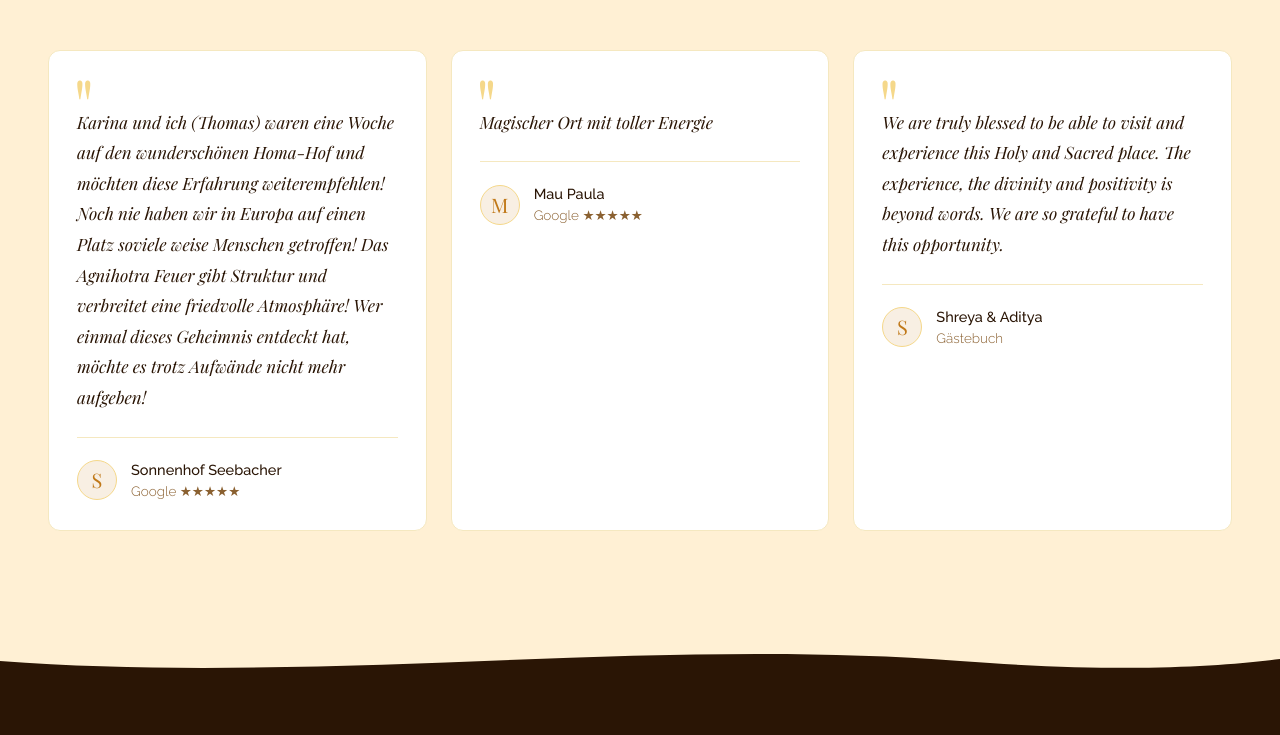
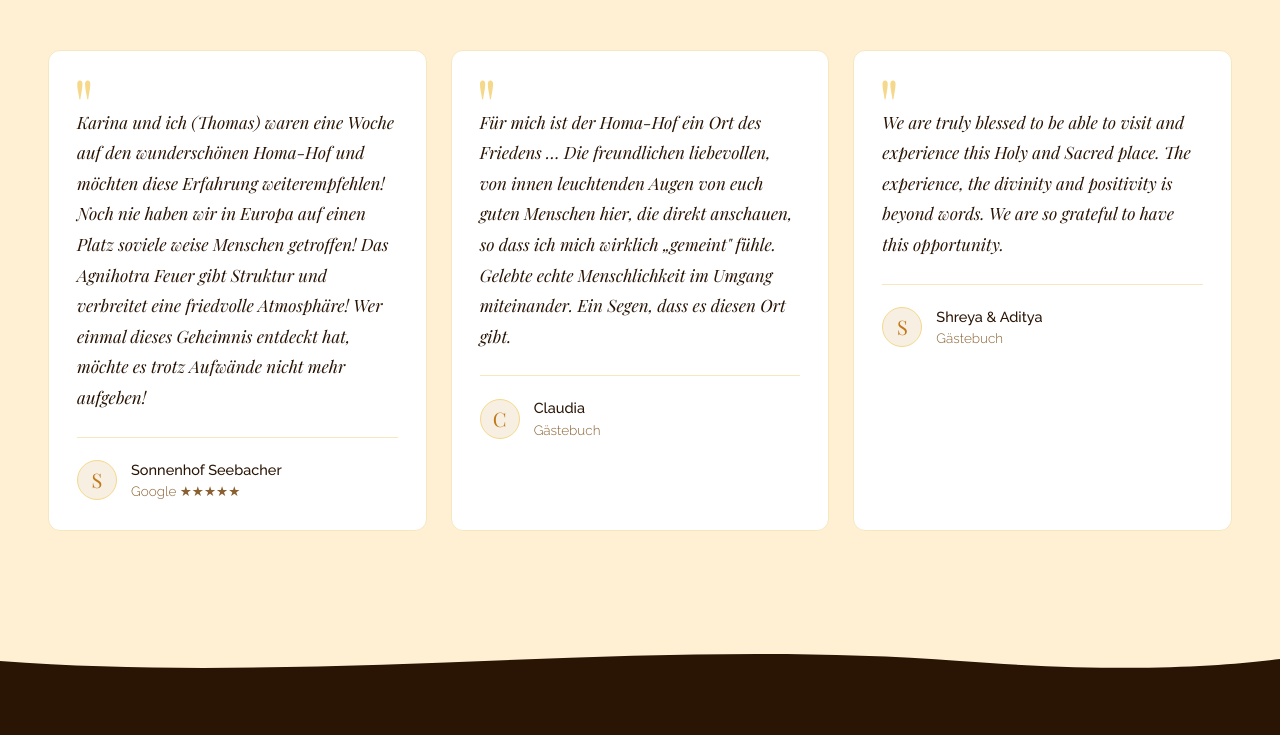
Before and after one commit to Lakeshore-Media/client-homahof-website, a plain HTML site: page mitmachen.html in a window 1280 px wide. Shown: the part 4662-5397 px from the top of the page. Drawn offline with Linux system fonts and the light colour scheme.

Commit message:
Testimonial Claudia ergänzt, Veranstaltungen-Header auf Sommertreffen-Bild
Co-Authored-By: Claude Sonnet 4.6 <noreply@anthropic.com>

```diff
--- a/mitmachen.html
+++ b/mitmachen.html
@@ -416,13 +416,13 @@
       </div>
       <div class="testimonial-card fade-in" style="transition-delay:0.1s">
         <div class="testimonial-quote">"</div>
-        <p class="testimonial-text">Magischer Ort mit toller Energie</p>
+        <p class="testimonial-text">Für mich ist der Homa-Hof ein Ort des Friedens … Die freundlichen liebevollen, von innen leuchtenden Augen von euch guten Menschen hier, die direkt anschauen, so dass ich mich wirklich „gemeint" fühle. Gelebte echte Menschlichkeit im Umgang miteinander. Ein Segen, dass es diesen Ort gibt.</p>
         <div class="testimonial-divider"></div>
         <div class="testimonial-author">
-          <div class="testimonial-avatar">M</div>
+          <div class="testimonial-avatar">C</div>
           <div>
-            <div class="testimonial-name">Mau Paula</div>
-            <div class="testimonial-location">Google ★★★★★</div>
+            <div class="testimonial-name">Claudia</div>
+            <div class="testimonial-location">Gästebuch</div>
           </div>
         </div>
       </div>
```
Also changed, not shown: veranstaltungen.html (+2 -2 lines).
